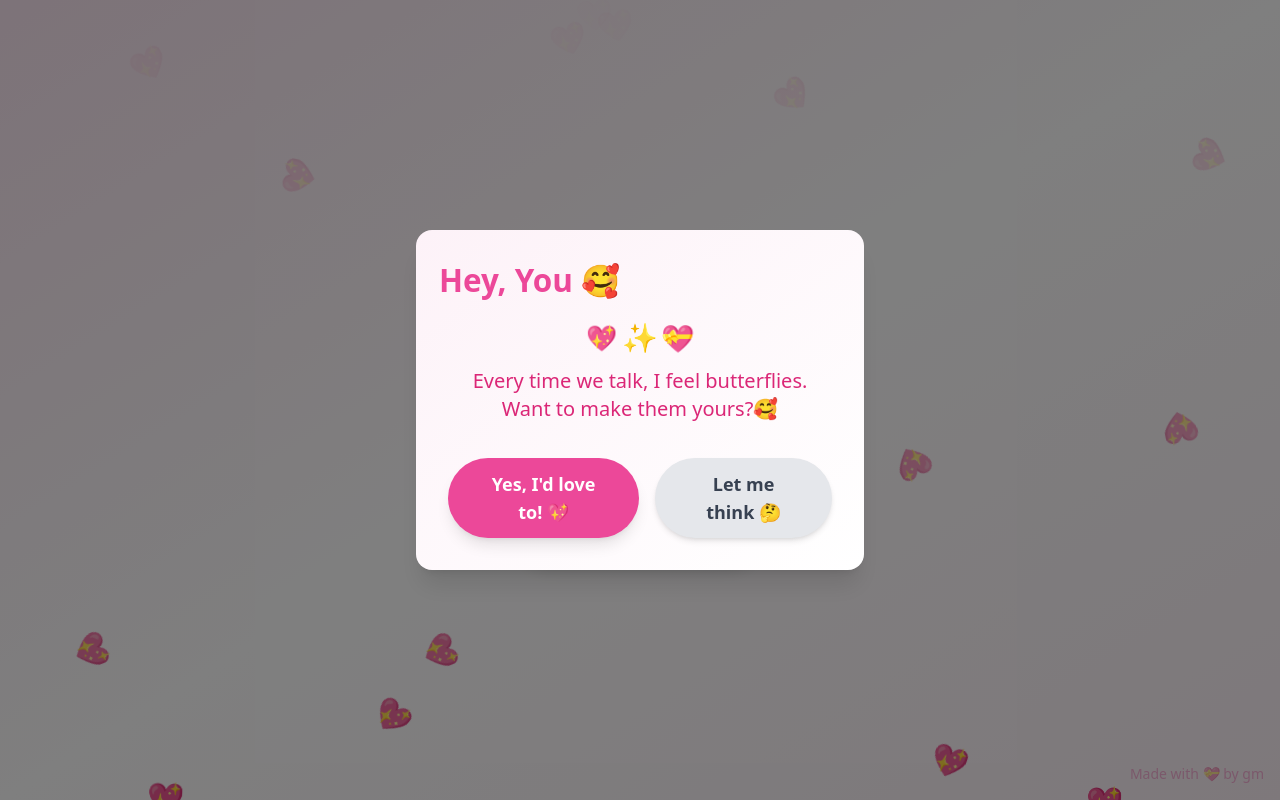
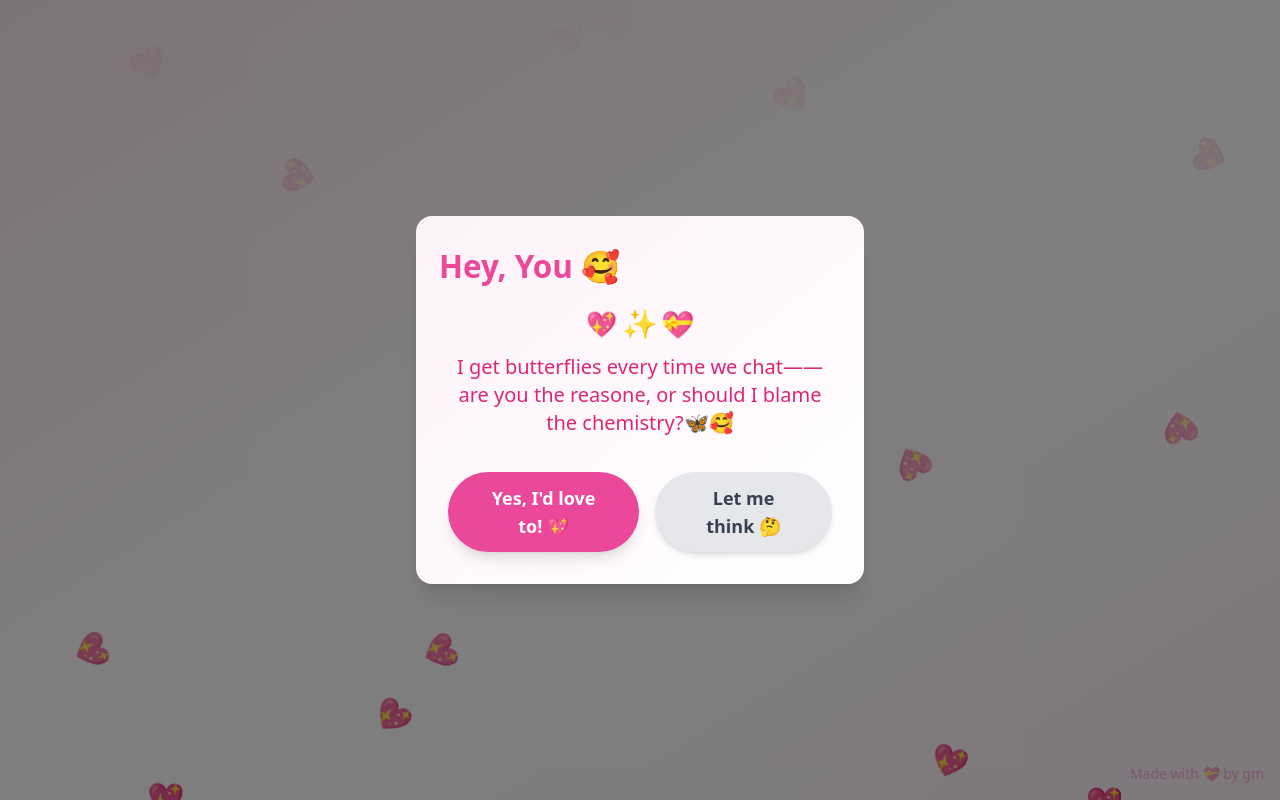
Before and after one commit to gmdevz/crush-letter, a Next.js app: page / in a window 1280 px wide. Both pictures are taken after a click on the button "Click me, please! 🥺". Built offline with nearby package versions, Linux system fonts and the light colour scheme.

Commit message:
changed the love message

```diff
--- a/app/components/LoveModal.jsx
+++ b/app/components/LoveModal.jsx
@@ -110,7 +110,8 @@ export default function LoveModal({ isOpen, onClose }) {
             animate={{ y: [0, -3, 0] }}
             transition={{ duration: 2, repeat: Infinity }}
           >
-            Every time we talk, I feel butterflies. Want to make them yours?🥰
+            I get butterflies every time we chat—— are you the reasone, or
+            should I blame the chemistry?🦋🥰
           </motion.p>
 
           <div className="flex flex-col sm:flex-row gap-4 justify-center items-center">
```
